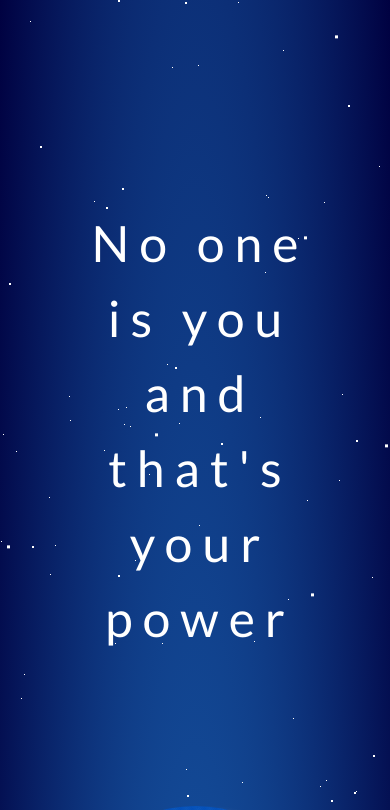
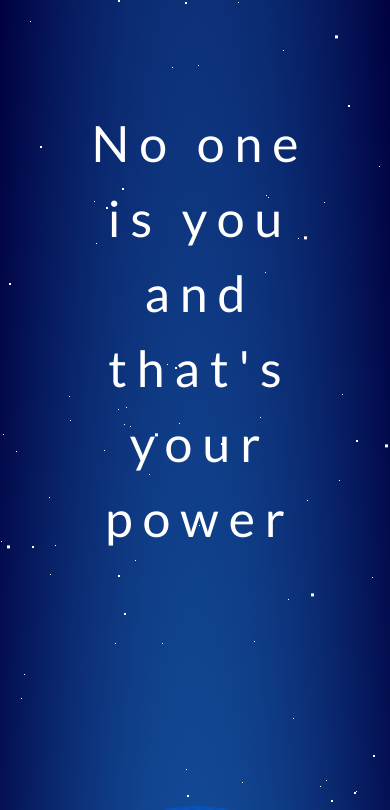
Before and after one commit to Jonathanazerty/portfolio, a React (Create React App) app: page / in a window 390 px wide. Shown: the top 810 px of the page. Built offline with nearby package versions, Linux system fonts and the light colour scheme.

Commit message:
adjustements to responsiveness of the portfolio

```diff
--- a/src/App.css
+++ b/src/App.css
@@ -379,8 +379,12 @@ body::-webkit-scrollbar-thumb {
 
 @media only screen and (max-width: 395px) {
   #title {
+    margin-top: 100px;
     margin-left: 70px;
     margin-right: 70px;
+  }
+  .devicons{
+    font-size: 8px;
   }
 }
 
```
